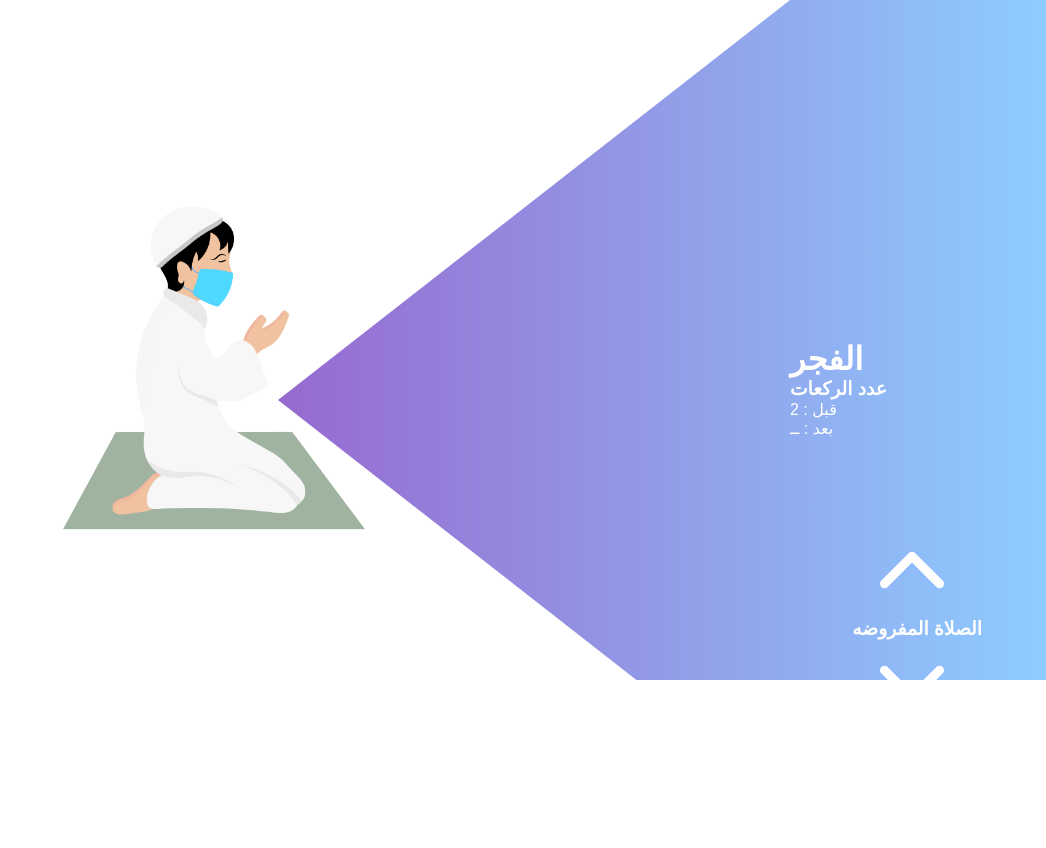
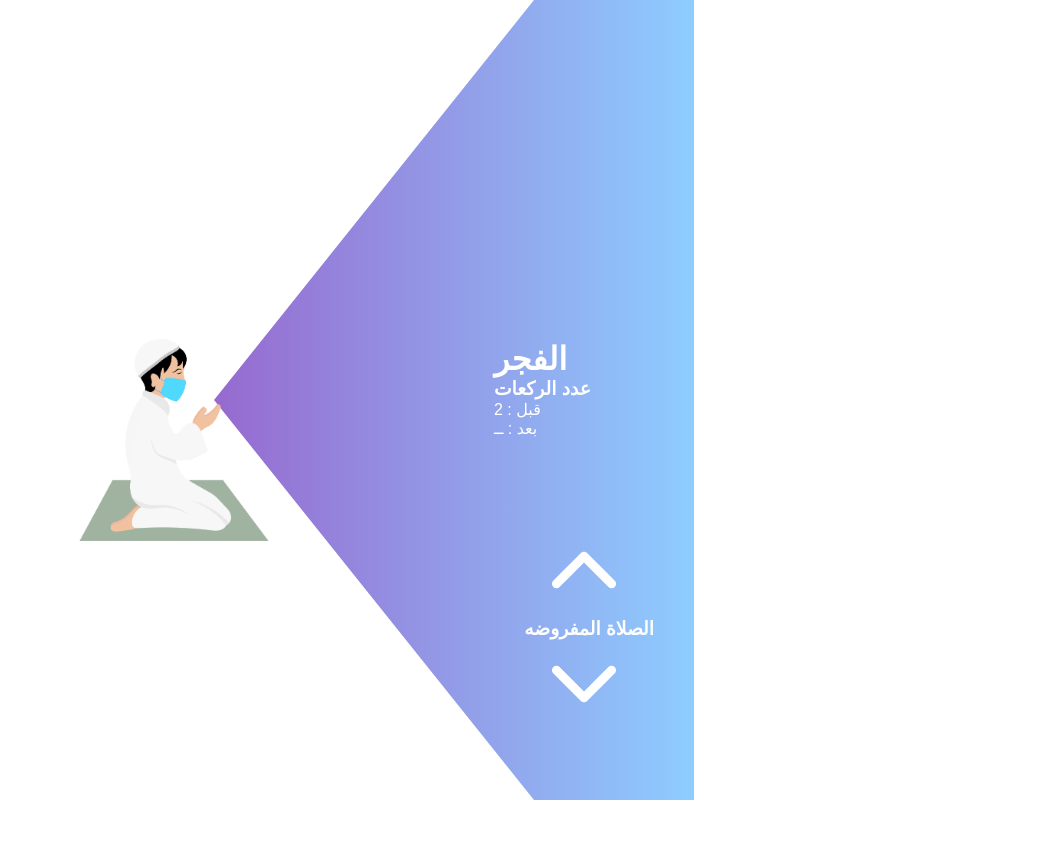
Before and after one commit to Eslam-Shaalan/SonannElRawateb, a plain HTML site: page index.html in a window 1280 px wide. Shown: the whole page, without its empty margins (234-1280 px from the left). After the commit the page ends 800 px from the top, so only its background shows below. Drawn offline with Linux system fonts and the light colour scheme.

Commit message:
Update style.css

```diff
--- a/style.css
+++ b/style.css
@@ -6,17 +6,21 @@
 }
 
 .main{
-    width: 100%;
-    min-width: 480px;
+    width: 100vh;
     height: 100vh;
-    max-height: 680px;
+    position: absolute;
+    top: 0;
+    left: 10%;
     background: linear-gradient(to right,#9c27b0,#8ecdff);
 
 }
 
 #circle{
-    width: 100vw;
-    height: 100vh;
+    width: 100%;
+    height: 100%;
+    position: absolute;
+    top: 0;
+    left: -5%;
     background-color: transparent;
     display: grid;
     grid-template-columns: repeat(5,1fr);
@@ -24,7 +28,7 @@
     justify-content: center;
     align-items: center;
     transition: 1s;
-
+    z-index: 1;
 }
 #circle div{
     color: #fff;
@@ -50,17 +54,17 @@
     transform: rotate(-270deg);
 }
 .prayer{
-    width: 30vw;
+    width: 30vh;
     position: absolute;
     bottom: 30%;
     left: 20%;
-    z-index: 1;
+    z-index: 3;
 }
 .controls{
     position: absolute;
     bottom: 10%;
     right: 5%;
-    z-index: 1;
+    z-index: 3;
 }
 .controls h3{
     margin: 1.5vh 0;
@@ -82,11 +86,11 @@
     width: 0;
     height: 0;
     border-top: 50vh solid #fff;
-    border-right: 40vw solid transparent;
+    border-right: 40vh solid transparent;
     border-bottom: 50vh solid #fff;
-    border-left: 40vw solid #fff;
+    border-left: 40vh solid #fff;
     position: absolute;
     left: 0;
     top: 0;
-
+    z-index: 2;
 }
```
